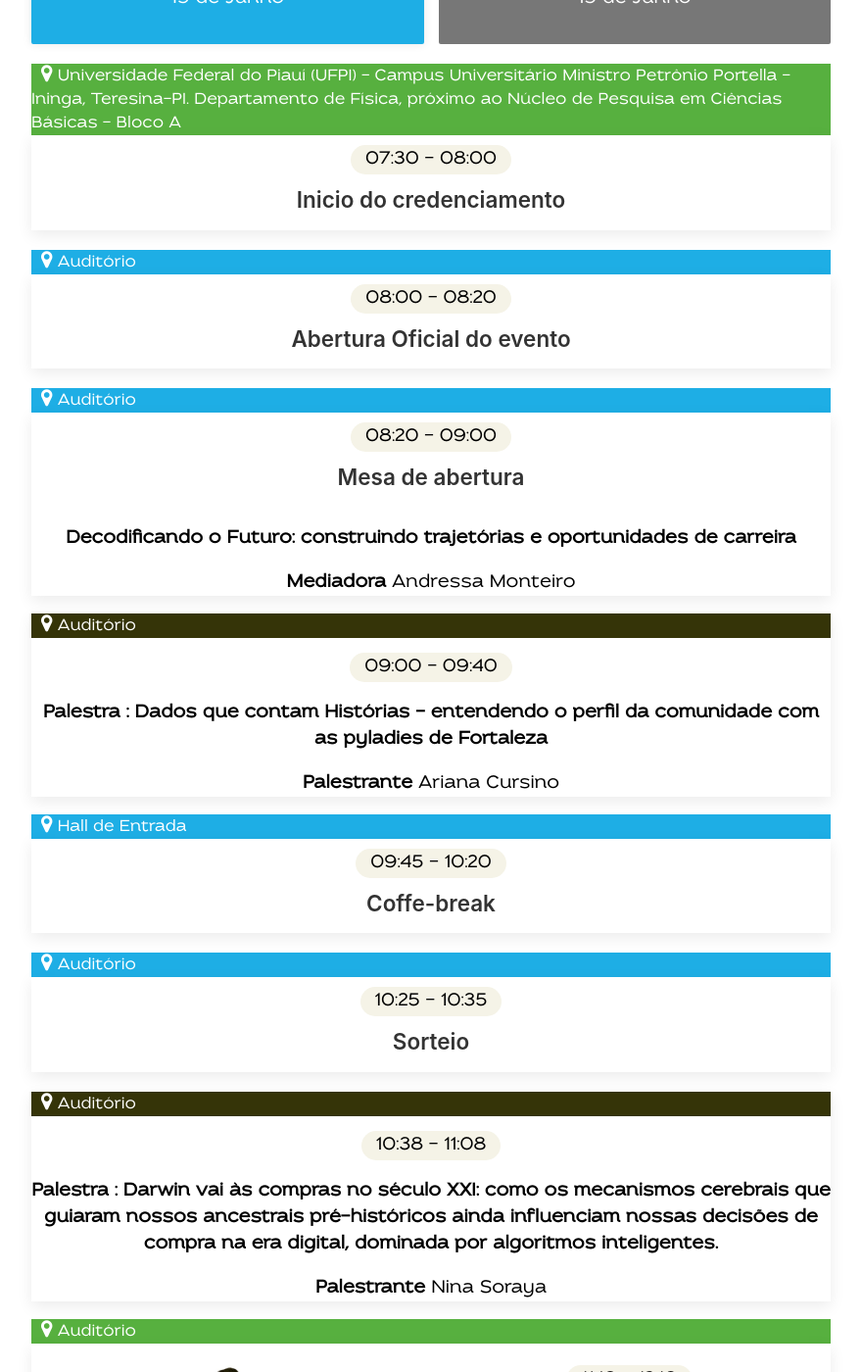
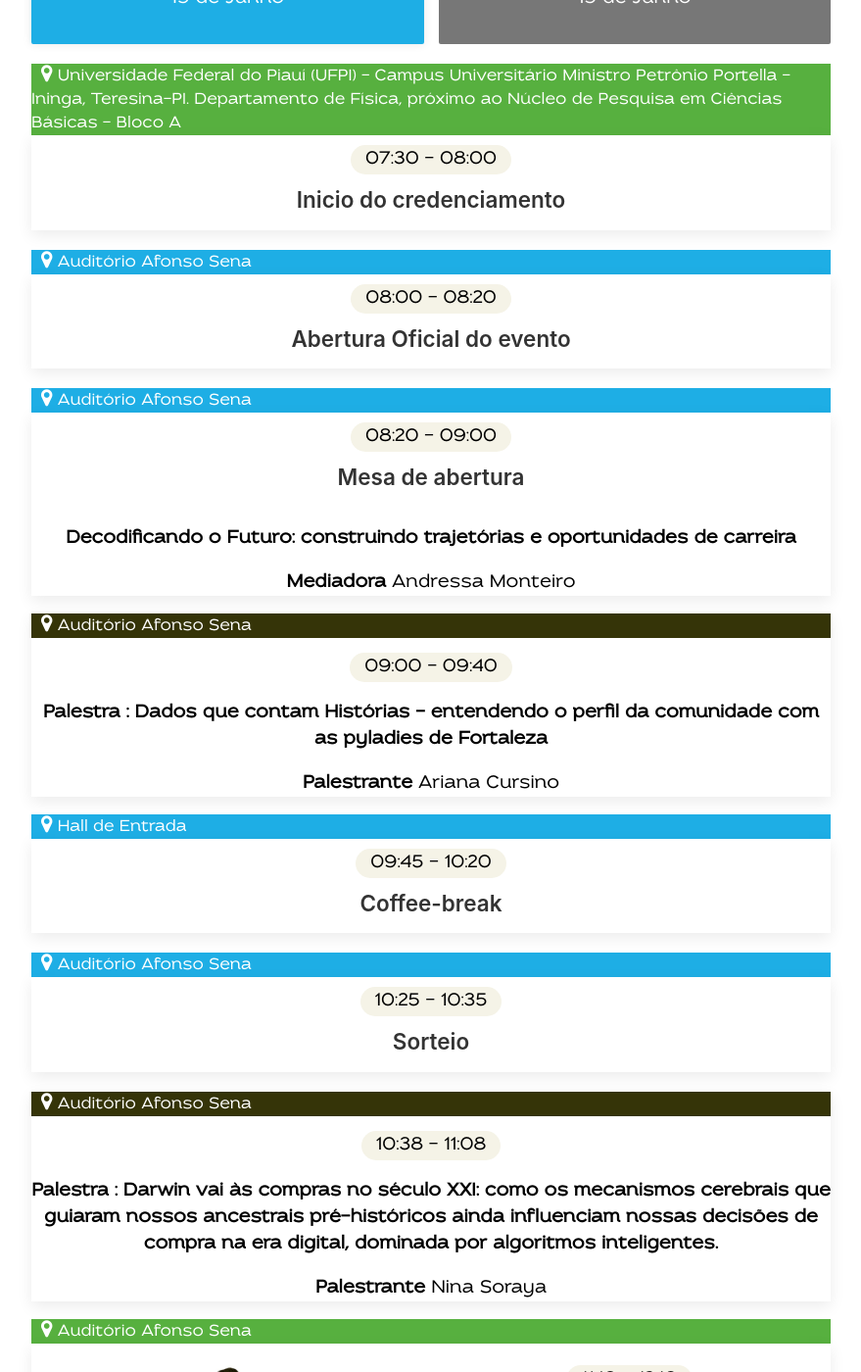
Before and after one commit to pyladies-brazil/conf, a Jekyll site: the page built from programacao.html, in a window 1280 px wide and 1400 px high, scrolled down 200 px. Shown: the whole window at 98% size, without its empty margins (200-1079 px from the left). Built offline with Jekyll 4.4.1, drawn with Linux system fonts in a browser that asks for light colours; some of the changed text lies outside the part shown.

Commit message:
Update programacao.html
Adicionado nome do auditório

```diff
--- a/_includes/programacao.html
+++ b/_includes/programacao.html
@@ -38,9 +38,8 @@
 
 			<div class="uk-width-1-1@m uk-margin-bottom">
                 <div class="uk-card-blue uk-local">
-
 			<span class="uk-margin-small-left uk-local">
-						<i class="fa fa-map-marker"></i> Auditório
+			<i class="fa fa-map-marker"></i> Auditório Afonso Sena
                     </span>
                 </div>
                 <div class="uk-card uk-card-default uk-text-center">
@@ -52,7 +51,7 @@
 	    <div class="uk-width-1-1@m">
                 <div class="uk-card-blue uk-local">
 			<span class="uk-margin-small-left uk-local">
-						<i class="fa fa-map-marker"></i> Auditório
+				<i class="fa fa-map-marker"></i> Auditório Afonso Sena
                 	</span>
                 </div>
                 <div class="uk-card uk-card-default uk-text-center">
@@ -62,12 +61,11 @@
                     <p><strong>Mediadora </strong>Andressa Monteiro</p>
                 </div>
             </div>
-
 	    <div class="uk-width-1-1@m">
                  <div class="uk-card-default uk-card">
 	 	 	<div class="uk-card-brown uk-local">
 				<span class="uk-margin-small-left uk-local">
-						<i class="fa fa-map-marker"></i> Auditório
+					<i class="fa fa-map-marker"></i> Auditório Afonso Sena
                     		</span>
 			</div>
 		 <div class="uk-grid-small uk-child-width-expand@m agenda-card-body">
@@ -93,14 +91,14 @@
                 </div>
                 <div class="uk-card uk-card-default uk-text-center">
                     <span class="custom-class uk-badge uk-badge-large uk-badge-beige">09:45 - 10:20</span>
-                    <h3 class="custom-class"> Coffe-break </h3>
+                    <h3 class="custom-class"> Coffee-break </h3>
                 </div>
             </div>
 
 			<div class="uk-width-1-1@m uk-margin-bottom">
                 <div class="uk-card-blue uk-local">
 					<span class="uk-margin-small-left uk-local">
-						<i class="fa fa-map-marker"></i> Auditório
+						<i class="fa fa-map-marker"></i> Auditório Afonso Sena
                     </span>
                 </div>
                 <div class="uk-card uk-card-default uk-text-center">
@@ -113,7 +111,7 @@
                  <div class="uk-card-default uk-card">
 					<div class="uk-card-brown uk-local">
 					<span class="uk-margin-small-left uk-local">
-						<i class="fa fa-map-marker"></i> Auditório
+						<i class="fa fa-map-marker"></i> Auditório Afonso Sena
                     </span>
                 </div>
 					<div class="uk-grid-small uk-child-width-expand@m agenda-card-body">
@@ -136,7 +134,7 @@
 				<div>
 					<div class="uk-card-green uk-local">
 						<span class="uk-margin-small-left uk-local">
-							<i class="fa fa-map-marker"></i> Auditório
+							<i class="fa fa-map-marker"></i> Auditório Afonso Sena
 						</span>
 					</div>
 
@@ -161,7 +159,7 @@
 			<div class="uk-width-1-1@m uk-margin-bottom">
                 <div class="uk-card-blue uk-local">
 					<span class="uk-margin-small-left uk-local">
-						<i class="fa fa-map-marker"></i> Auditório
+						<i class="fa fa-map-marker"></i> Auditório Afonso Sena
                     </span>
                 </div>
                 <div class="uk-card uk-card-default uk-text-center">
@@ -198,7 +196,7 @@
                  <div class="uk-card-default uk-card">
 					<div class="uk-card-brown uk-local">
 						<span class="uk-margin-small-left uk-local">
-							<i class="fa fa-map-marker"></i> Auditório
+							<i class="fa fa-map-marker"></i> Auditório Afonso Sena
 						</span>
 					</div>
 
@@ -221,7 +219,7 @@
                  <div class="uk-card-default uk-card">
 					<div class="uk-card-brown uk-local">
 						<span class="uk-margin-small-left uk-local">
-							<i class="fa fa-map-marker"></i> Auditório
+							<i class="fa fa-map-marker"></i> Auditório Afonso Sena
 						</span>
 					</div>
 					<div class="uk-grid-small uk-child-width-expand@m agenda-card-body">
@@ -247,14 +245,14 @@
 				</div>
                 <div class="uk-card uk-card-default uk-text-center">
                     <span class="custom-class uk-badge uk-badge-large uk-badge-beige">15:45 - 16:10</span>
-                    <h3 class="custom-class"> Coffe-break </h3>
+                    <h3 class="custom-class"> Coffee-break </h3>
                 </div>
             </div>
 
 			<div class="uk-width-1-1@m uk-margin-bottom">
                 <div class="uk-card-blue uk-local">
 						<span class="uk-margin-small-left uk-local">
-							<i class="fa fa-map-marker"></i> Auditório
+							<i class="fa fa-map-marker"></i> Auditório Afonso Sena
 						</span>
 				</div>
                 <div class="uk-card uk-card-default uk-text-center">
@@ -266,7 +264,7 @@
 			<div class="uk-width-1-1@m uk-margin-bottom">
                 <div class="uk-card-blue uk-local">
 						<span class="uk-margin-small-left uk-local">
-							<i class="fa fa-map-marker"></i> Auditório
+							<i class="fa fa-map-marker"></i> Auditório Afonso Sena
 						</span>
 				</div>
                 <div class="uk-card uk-card-default uk-text-center">
@@ -279,7 +277,7 @@
 				<div>
 					<div class="uk-card-green uk-local">
 						<span class="uk-margin-small-left uk-local">
-							<i class="fa fa-map-marker"></i> Auditório
+							<i class="fa fa-map-marker"></i> Auditório Afonso Sena
 						</span>
 					</div>
 					<div class="uk-card-default uk-card" style="padding: 1.5rem 0.7rem;">
@@ -303,7 +301,7 @@
 			<div class="uk-width-1-1@m uk-margin-bottom">
                 <div class="uk-card-blue uk-local">
 					<span class="uk-margin-small-left uk-local">
-						<i class="fa fa-map-marker"></i> Auditório
+						<i class="fa fa-map-marker"></i> Auditório Afonso Sena
 					</span>
 				</div>
                 <div class="uk-card uk-card-default uk-text-center">
```
Lines whose indentation alone changed are shown as unchanged.
